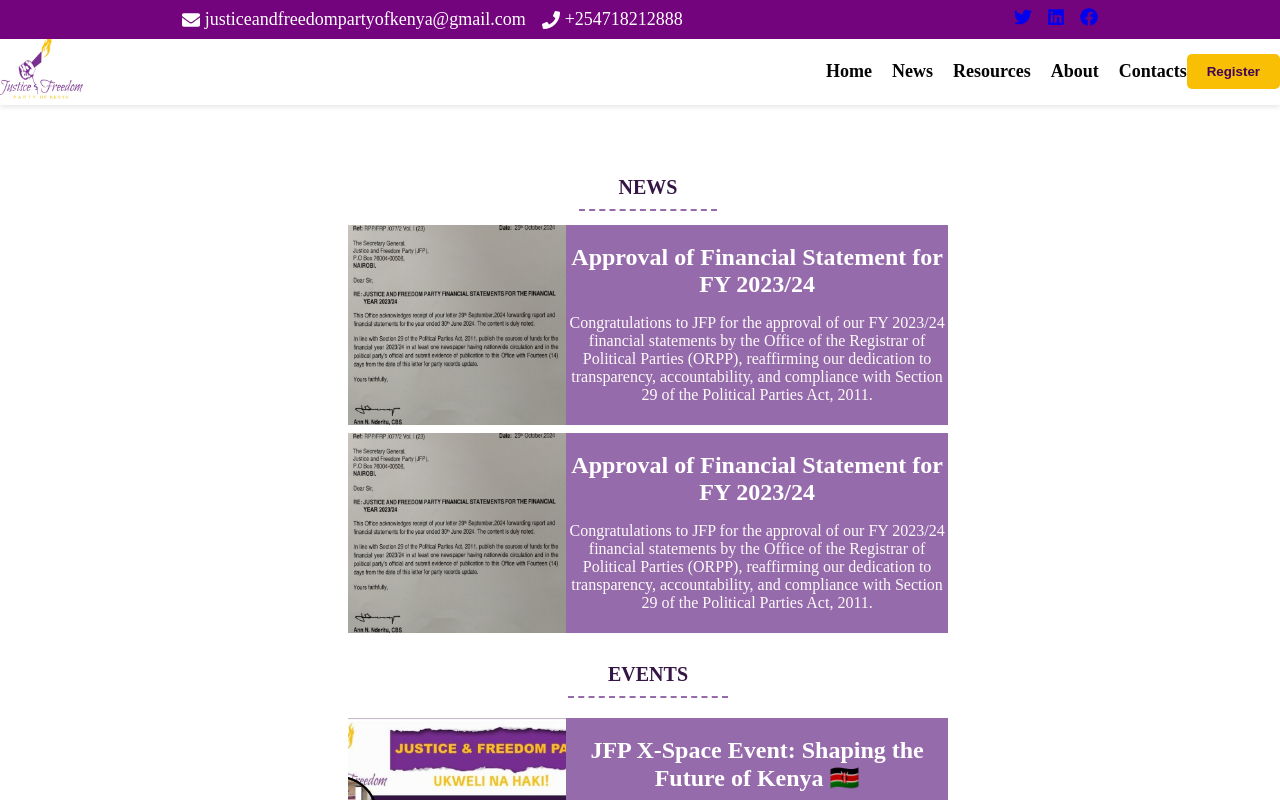
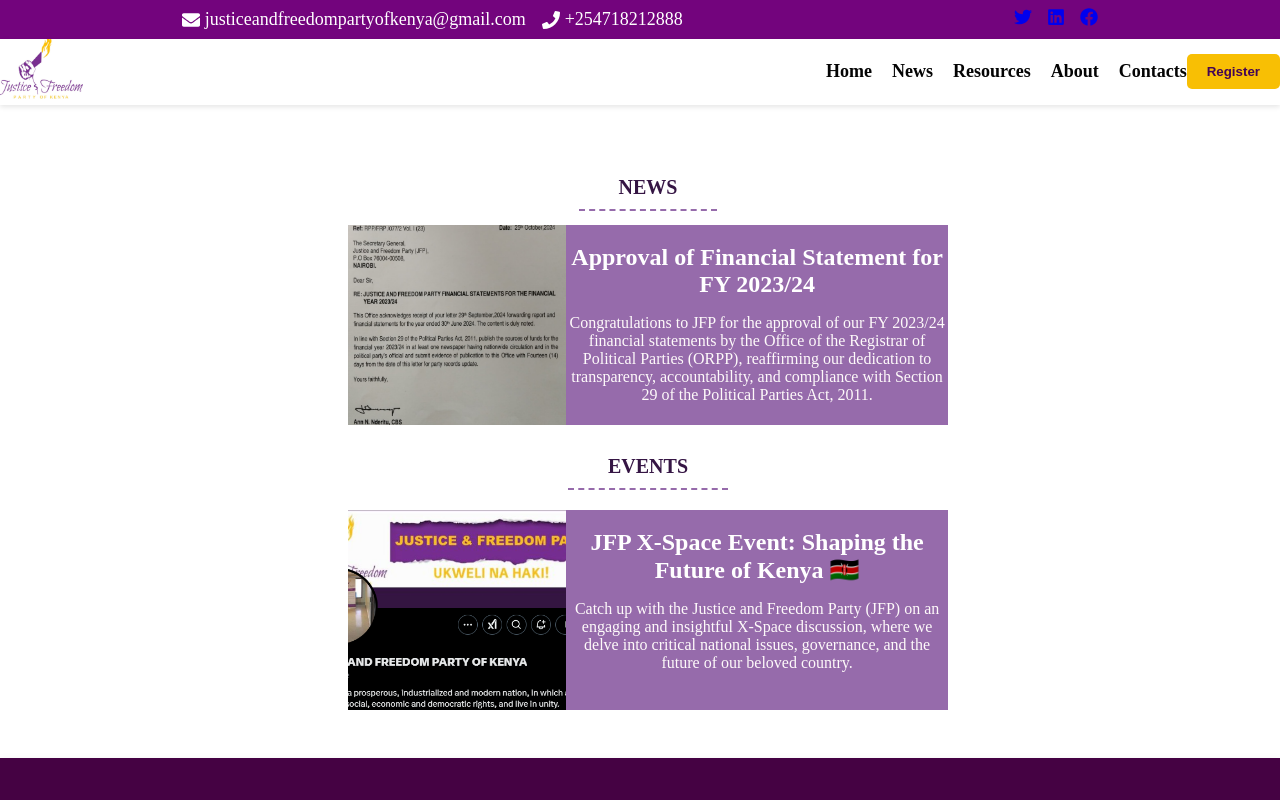
Before and after one commit to QueenterJuma/jfp-kenya, a React (Vite) app: page /news in a window 1280 px wide. Shown: the top 800 px of the page. Built offline with nearby package versions, Linux system fonts and the light colour scheme; a web font is replaced by a local one.

Commit message:
Add update

```diff
--- a/src/components/News/NewsList.js
+++ b/src/components/News/NewsList.js
@@ -5,10 +5,10 @@
     title: 'Approval of Financial Statement for FY 2023/24',
     description: 'Congratulations to JFP for the approval of our FY 2023/24 financial statements by the Office of the Registrar of Political Parties (ORPP), reaffirming our dedication to transparency, accountability, and compliance with Section 29 of the Political Parties Act, 2011.',
     image: Statement2023,
-  },
-  {
-    title: 'Approval of Financial Statement for FY 2023/24',
-    description: 'Congratulations to JFP for the approval of our FY 2023/24 financial statements by the Office of the Registrar of Political Parties (ORPP), reaffirming our dedication to transparency, accountability, and compliance with Section 29 of the Political Parties Act, 2011.',
-    image: Statement2023,
   }
+  // {
+  //   title: 'Approval of Financial Statement for FY 2023/24',
+  //   description: 'Congratulations to JFP for the approval of our FY 2023/24 financial statements by the Office of the Registrar of Political Parties (ORPP), reaffirming our dedication to transparency, accountability, and compliance with Section 29 of the Political Parties Act, 2011.',
+  //   image: Statement2023,
+  // }
 ];
```
